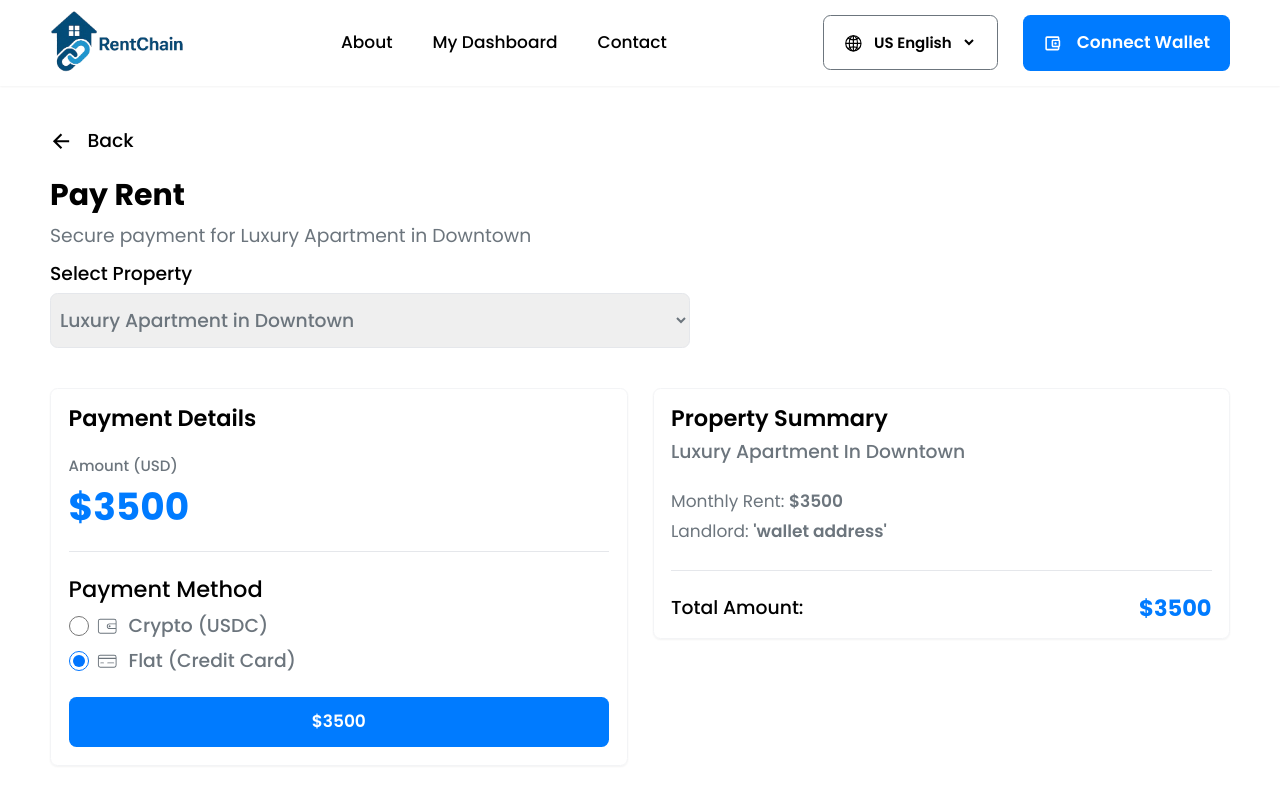
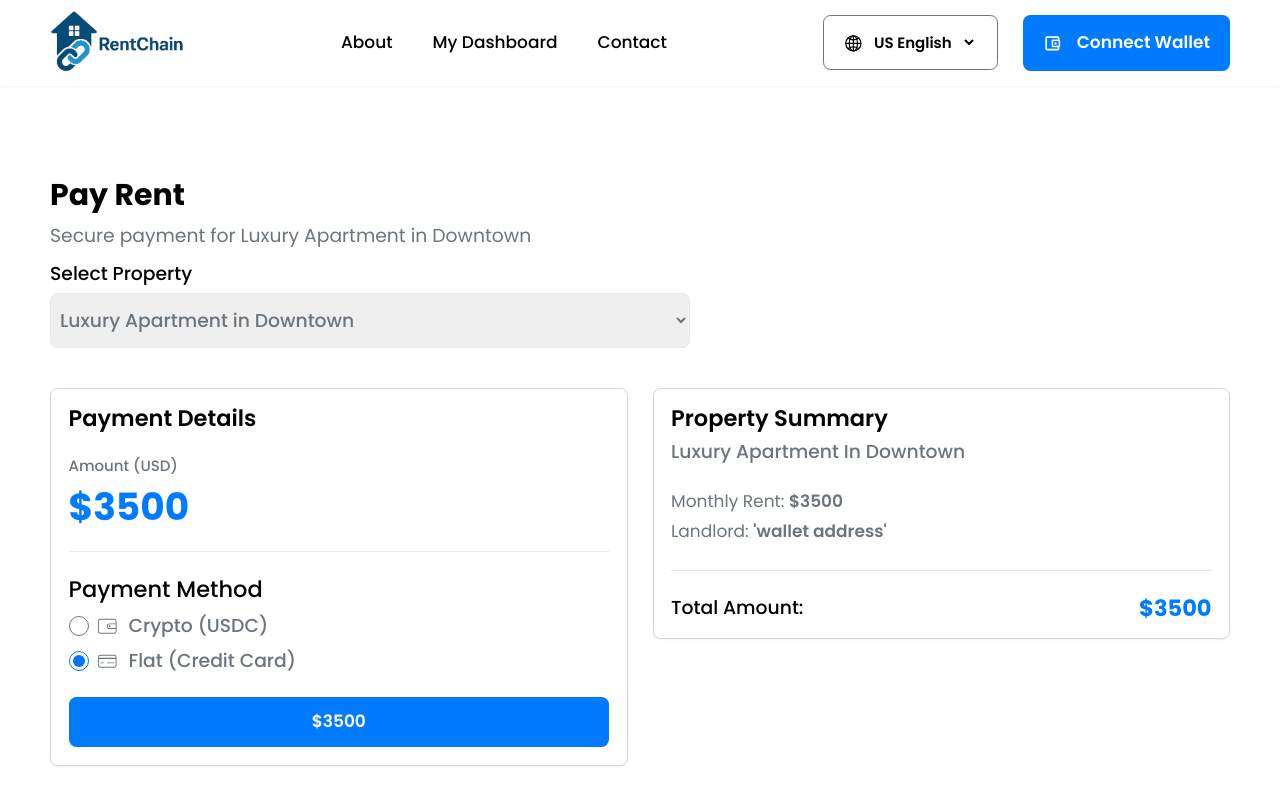
Before and after one commit to Jo-shua09/RentChain, a React (Vite) app in the folder Frontend/RentChain/: page /dashboard/tenant-dashboard/payment in a window 1280 px wide. Shown: the top 800 px of the page. Built offline with nearby package versions, Linux system fonts and the light colour scheme.

Commit message:
fix: update Payment component layout and styling for consistency

```diff
--- a/Frontend/RentChain/src/components/ui/Payment.jsx
+++ b/Frontend/RentChain/src/components/ui/Payment.jsx
@@ -44,9 +44,6 @@ export default function Payment() {
   return pathname === "/dashboard/tenant-dashboard/properties/payment" ? (
     <div className="w-full section-page !py-52">
       <div className="relative w-full pt-20">
-        <h1 className="mb-6 text-5xl font-bold">Pay Rent</h1>
-        <p className="mb-6 text-3xl normal-case text-secondary">Secure payment for {propertyTitle}</p>
-
         <div
           onClick={() => navigate(-1)}
           className="absolute top-0 left-0 flex items-center cursor-pointer gap-x-6 hover:scale-95 hover:text-primary"
@@ -54,6 +51,9 @@ export default function Payment() {
           <IoArrowBackSharp className="text-4xl" />
           <span className="text-3xl font-medium">Back</span>
         </div>
+
+        <h1 className="mb-6 text-5xl font-bold">Pay Rent</h1>
+        <p className="mb-6 text-3xl normal-case text-secondary">Secure payment for {propertyTitle}</p>
         <div className="flex flex-wrap items-start justify-center gap-10 sm:flex-nowrap">
           <div className="w-full border border-gray-100 shadow-sm rounded-xl p-7">
             <h2 className="mb-4 text-4xl font-semibold">Payment Details</h2>
@@ -121,17 +121,9 @@ export default function Payment() {
     </div>
   ) : (
     <div className="w-full section-page !py-52">
-      <div className="relative w-full pt-20">
+      <div className="relative w-full pt-20 bg-white">
         <h1 className="mb-6 text-5xl font-bold">Pay Rent</h1>
         <p className="mb-6 text-3xl normal-case text-secondary">Secure payment for {selectedTitle}</p>
-
-        <div
-          onClick={() => navigate(-1)}
-          className="absolute top-0 left-0 flex items-center cursor-pointer gap-x-6 hover:scale-95 hover:text-primary"
-        >
-          <IoArrowBackSharp className="text-4xl" />
-          <span className="text-3xl font-medium">Back</span>
-        </div>
 
         {/* Property Selection Dropdown */}
         <div className="max-w-5xl mb-16">
@@ -150,7 +142,7 @@ export default function Payment() {
         </div>
 
         <div className="flex flex-wrap items-start justify-center gap-10 sm:flex-nowrap">
-          <div className="w-full border border-gray-100 shadow-sm rounded-xl p-7">
+          <div className="w-full border border-gray-300 shadow-sm rounded-xl p-7">
             <h2 className="mb-4 text-4xl font-semibold">Payment Details</h2>
             <div className="mt-10 space-y-5">
               <label className="block mb-2 text-2xl font-medium text-secondary">Amount (USD)</label>
@@ -191,7 +183,7 @@ export default function Payment() {
             </div>
           </div>
 
-          <div className="w-full border border-gray-100 shadow-sm rounded-xl p-7">
+          <div className="w-full border border-gray-300 shadow-sm rounded-xl p-7">
             <h2 className="mb-4 text-4xl font-semibold">Property Summary</h2>
             <h3 className="mb-3 text-3xl font-medium text-secondary">{selectedTitle}</h3>
 
```
